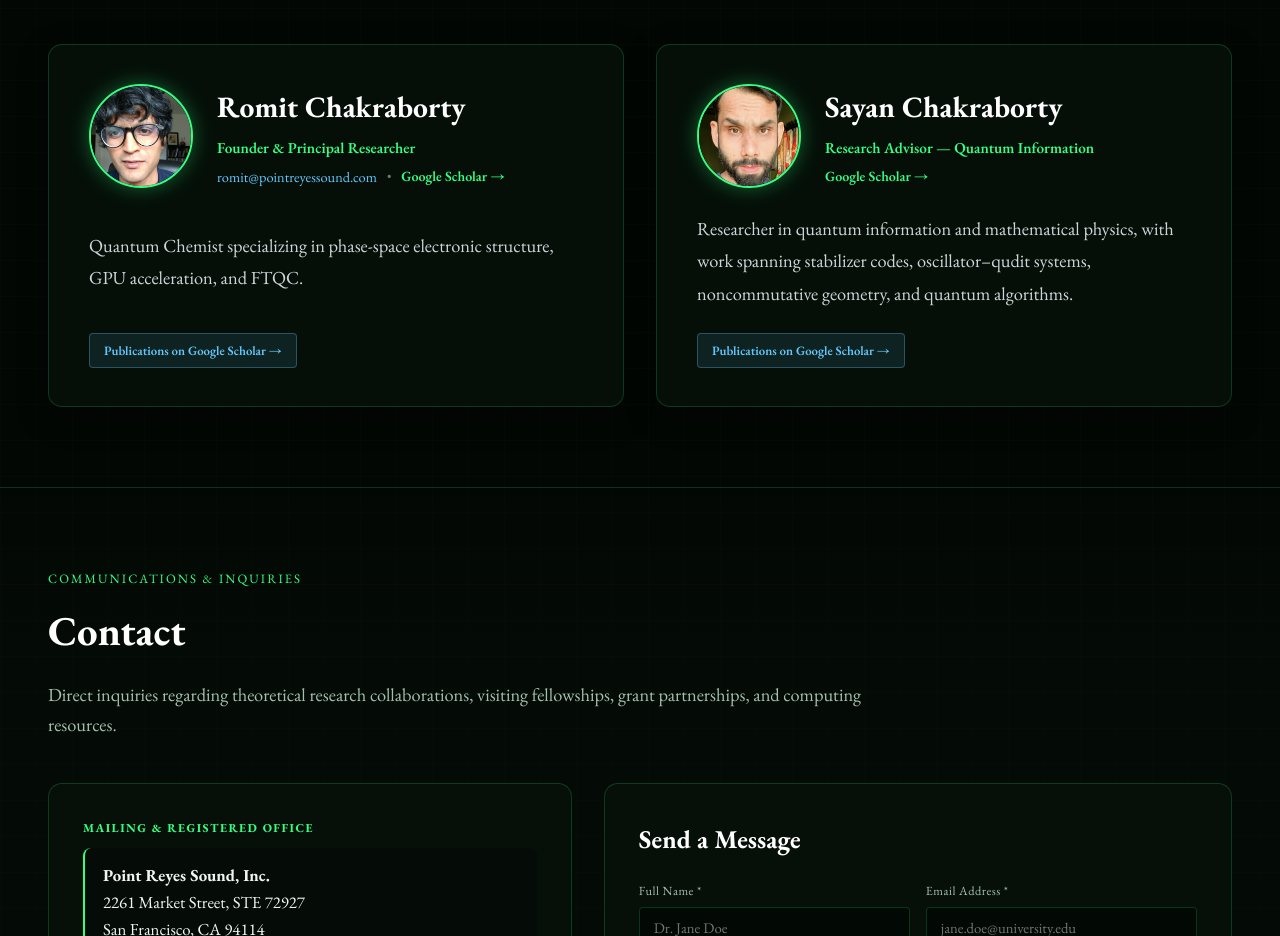
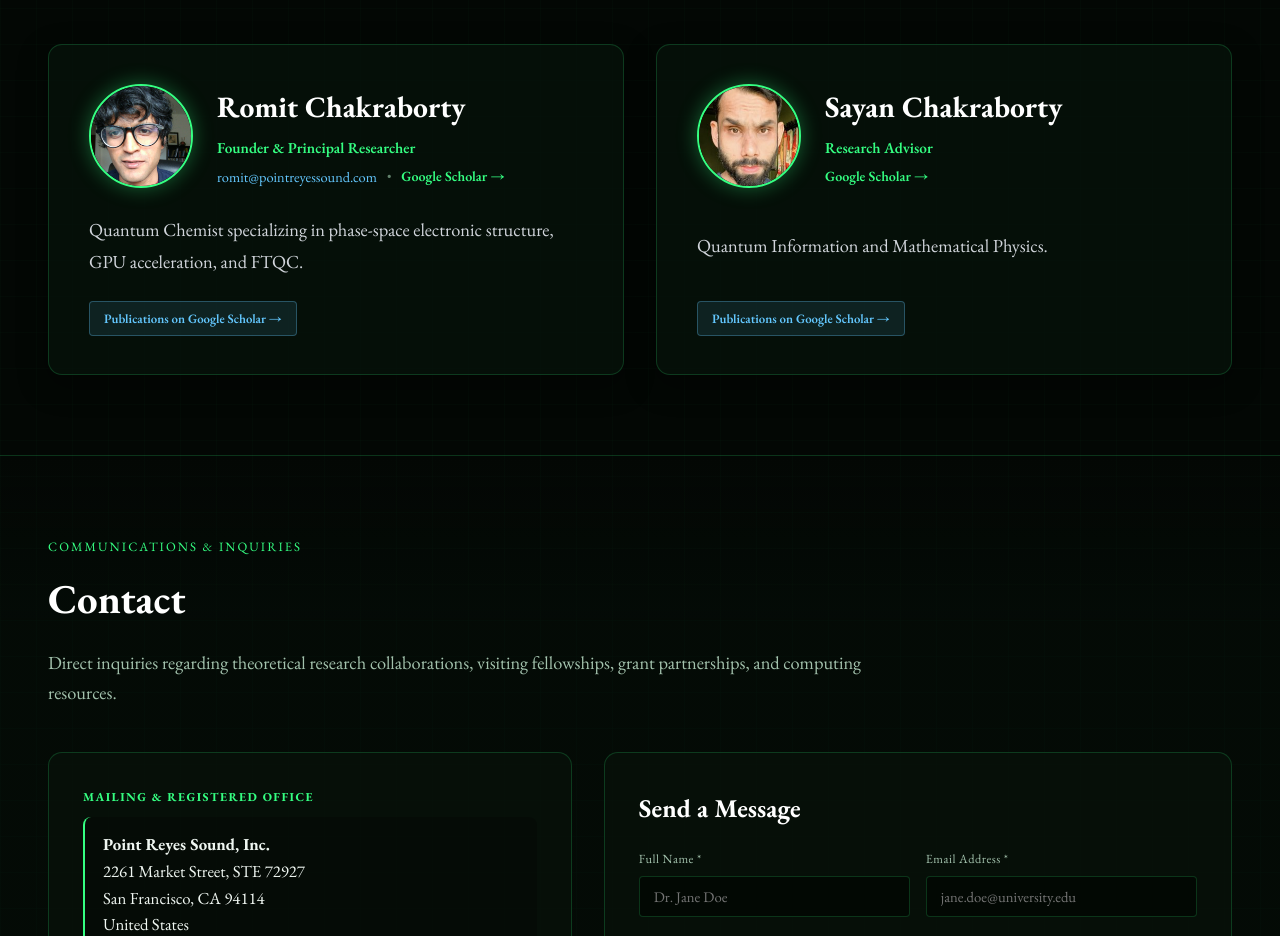
Before and after one commit to point-reyes-sound/point-reyes-sound, a React (Vite) app: page / in a window 1280 px wide. Shown: the part 4780-5716 px from the top of the page. Built offline with nearby package versions, Linux system fonts and the light colour scheme.

Commit message:
Update Sayan Chakraborty role to Research Advisor and bio to Quantum Information and Mathematical Physics

```diff
--- a/index.html
+++ b/index.html
@@ -73,7 +73,7 @@
               "@type": "Person",
               "@id": "https://pointreyessound.com/#advisor-sayan",
               "name": "Sayan Chakraborty",
-              "jobTitle": "Research Advisor — Quantum Information",
+              "jobTitle": "Research Advisor",
               "sameAs": [
                 "https://scholar.google.com/citations?hl=en&user=8dZktLwAAAAJ&view_op=list_works&sortby=pubdate"
               ]
--- a/src/App.jsx
+++ b/src/App.jsx
@@ -556,7 +556,7 @@ export default function App() {
               />
               <div className="person-info">
                 <h3>Sayan Chakraborty</h3>
-                <span className="person-role">Research Advisor &mdash; Quantum Information</span>
+                <span className="person-role">Research Advisor</span>
                 <div className="person-links-row">
                   <a
                     href="https://scholar.google.com/citations?hl=en&user=8dZktLwAAAAJ&view_op=list_works&sortby=pubdate"
@@ -570,7 +570,7 @@ export default function App() {
               </div>
             </div>
             <p className="person-bio">
-              Researcher in quantum information and mathematical physics, with work spanning stabilizer codes, oscillator–qudit systems, noncommutative geometry, and quantum algorithms.
+              Quantum Information and Mathematical Physics.
             </p>
             <div className="person-tags">
               <a
```
Also changed, not shown: public/llms-full.txt, public/llms.txt.
